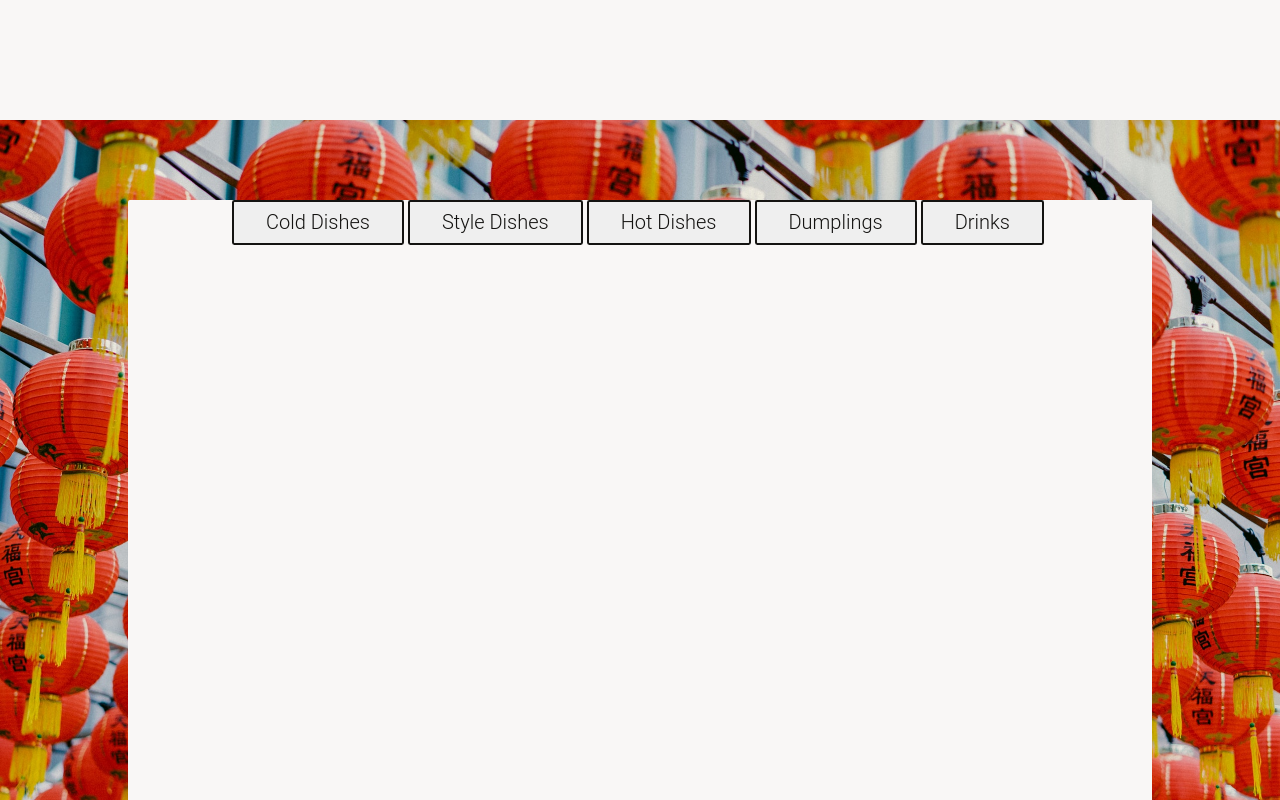
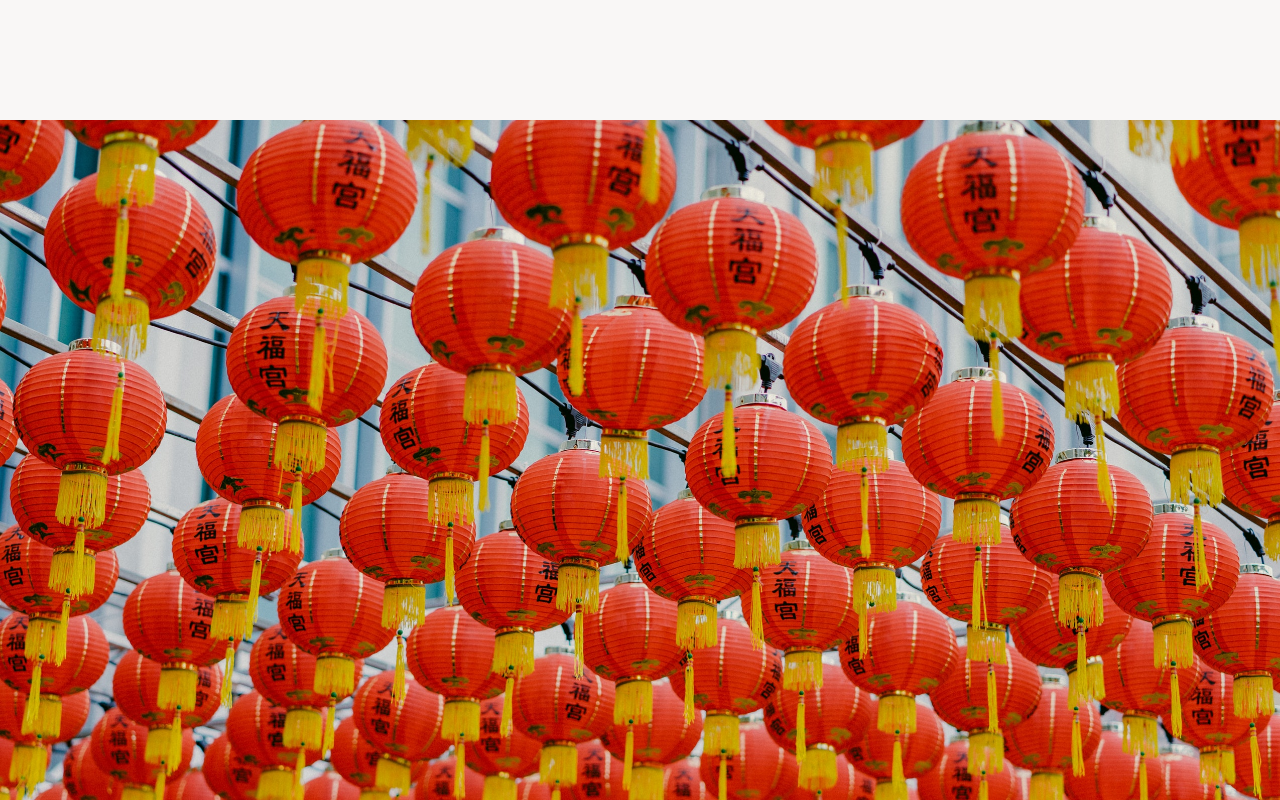
Before and after one commit to diskomotech/silk-road, a Vue app in the folder sr-website/: page / in a window 1280 px wide. Shown: the part 1480-2280 px from the top of the page. Built offline with nearby package versions, Linux system fonts and the light colour scheme.

Commit message:
Change layout to remove card

```diff
--- a/sr-website/src/components/Menu.vue
+++ b/sr-website/src/components/Menu.vue
@@ -1,5 +1,6 @@
 <template>
   <section class="menu">
+    <div class="menu__banner"></div>
     <div class="menu__card">
       <button class="menu__card-button">Cold Dishes</button>
       <button class="menu__card-button">Style Dishes</button>
@@ -10,24 +11,24 @@
   </section>
 </template>
 
+
 <script>
   export default {};
 </script>
 
 <style lang="scss">
 .menu {
-  background-image: url("../assets/images/lantern2.jpeg");
-  background-size: cover;
-  background-position: center center;
-  position: relative;
-  height: 100vh;
-  display: flex;
-  align-items: center;
-  justify-content: center;
+  &__banner {
+    background-image: url("../assets/images/lantern2.jpeg");
+    background-size: cover;
+    background-position: center center;
+    position: relative;
+    height: 100vh;
+  }
 
   &__card {
-    width: 80vw;
-    height: 80vh;
+    width: 100vw;
+    height: 100vh;
     background-color: $color-white;
     border-radius: 2px;
     display: flex;
```
